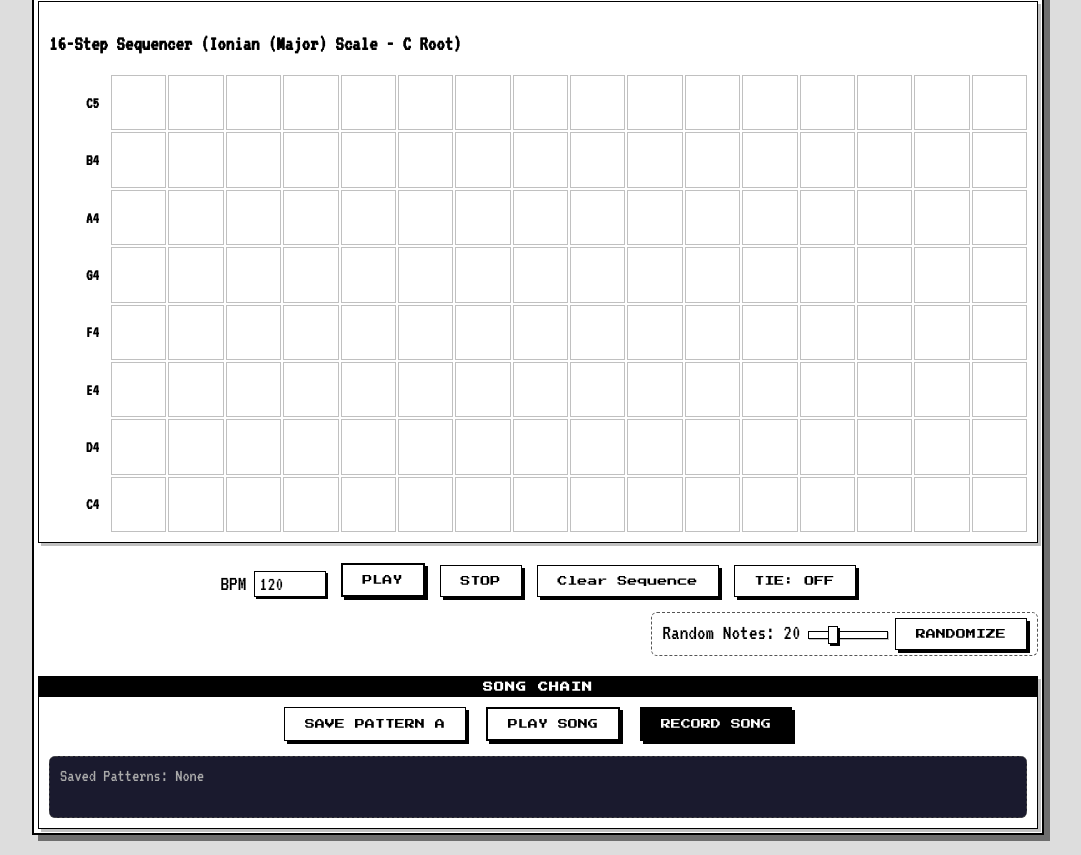
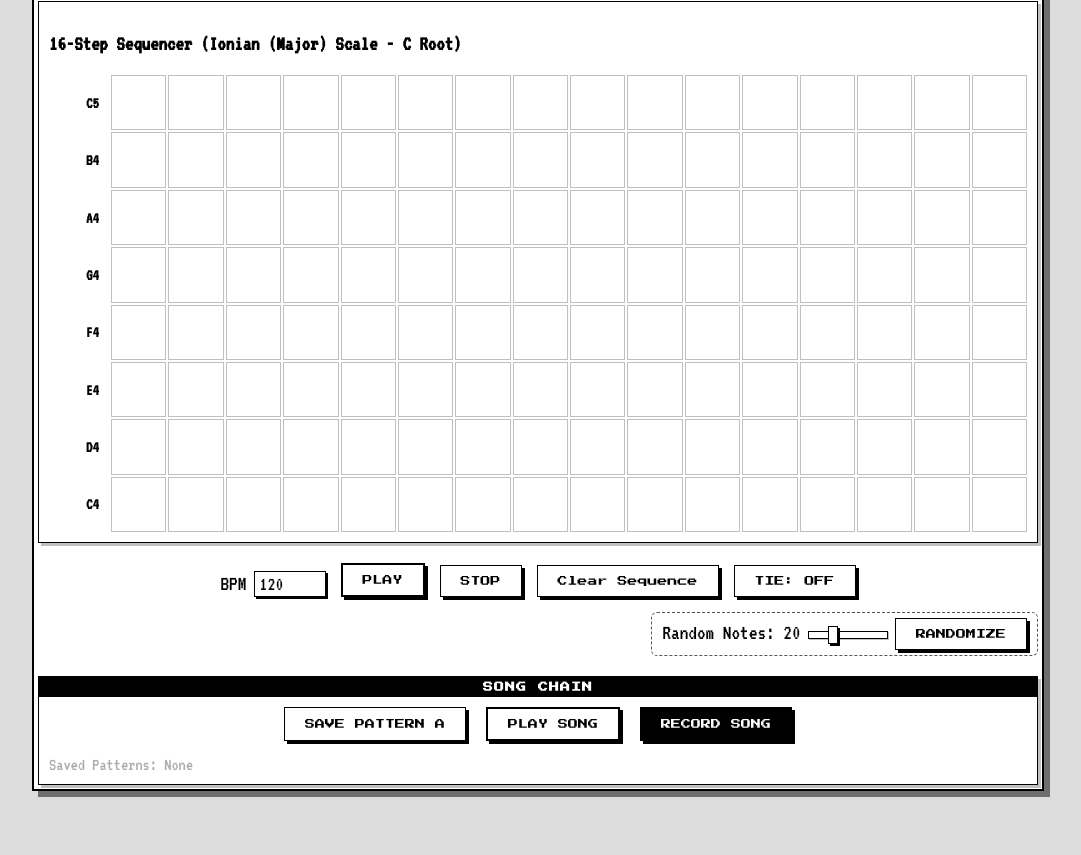
Before and after one commit to bfugitt/web-synth, a plain HTML site: page index.html in a window 1280 px wide. Shown: the part 1695-2550 px from the top of the page, without its empty margins (102-1183 px from the left). After the commit the page ends 2506 px from the top, so only its background shows below. Drawn offline with Linux system fonts and the light colour scheme.

Commit message:
Update index.html
<div id="pattern-display">
    <p>Saved Patterns: None</p>
</div>

```diff
--- a/index.html
+++ b/index.html
@@ -322,9 +322,9 @@
                 <button id="play-song-btn">PLAY SONG</button>
                 <button id="record-btn">RECORD SONG</button>
             </div>
-            <div id="pattern-display" style="min-height: 40px; border: 1px dashed #444; padding: 10px; border-radius: 6px; background-color: #1a1a2e; text-align: left;">
-                <p>Saved Patterns: None</p>
-            </div>
+        <div id="pattern-display">
+            <p>Saved Patterns: None</p>
+        </div>
         </div>
 
     </div>
```
